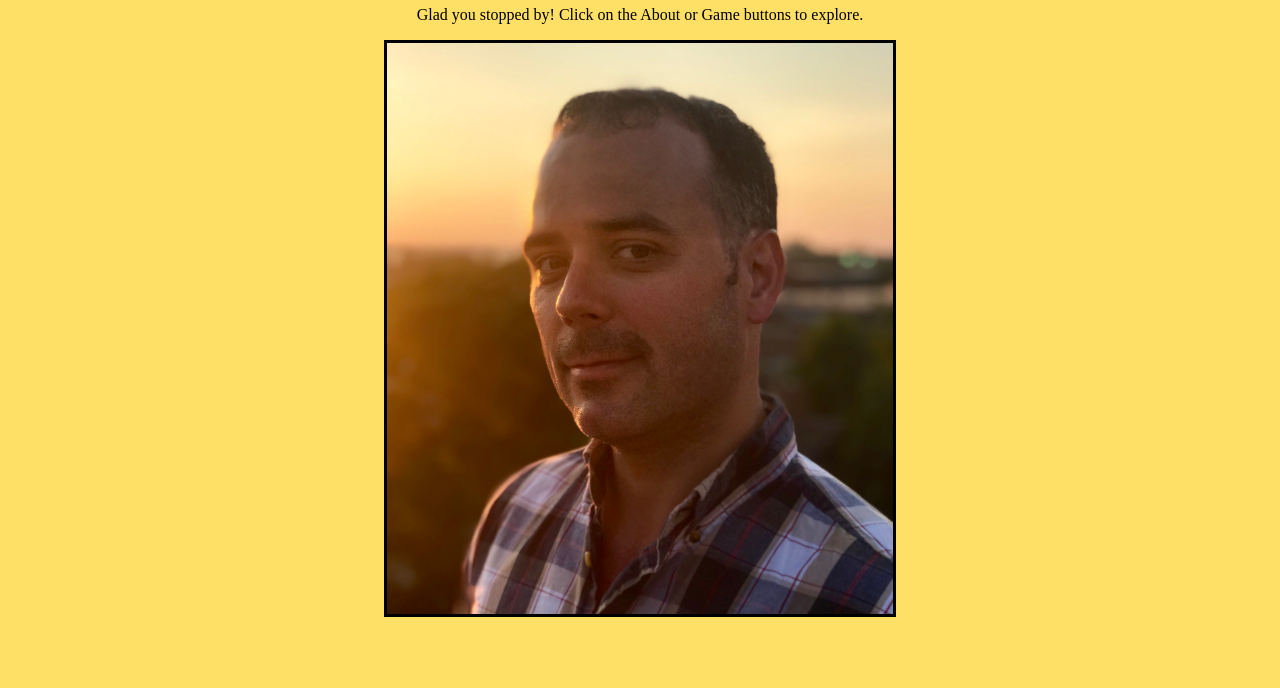
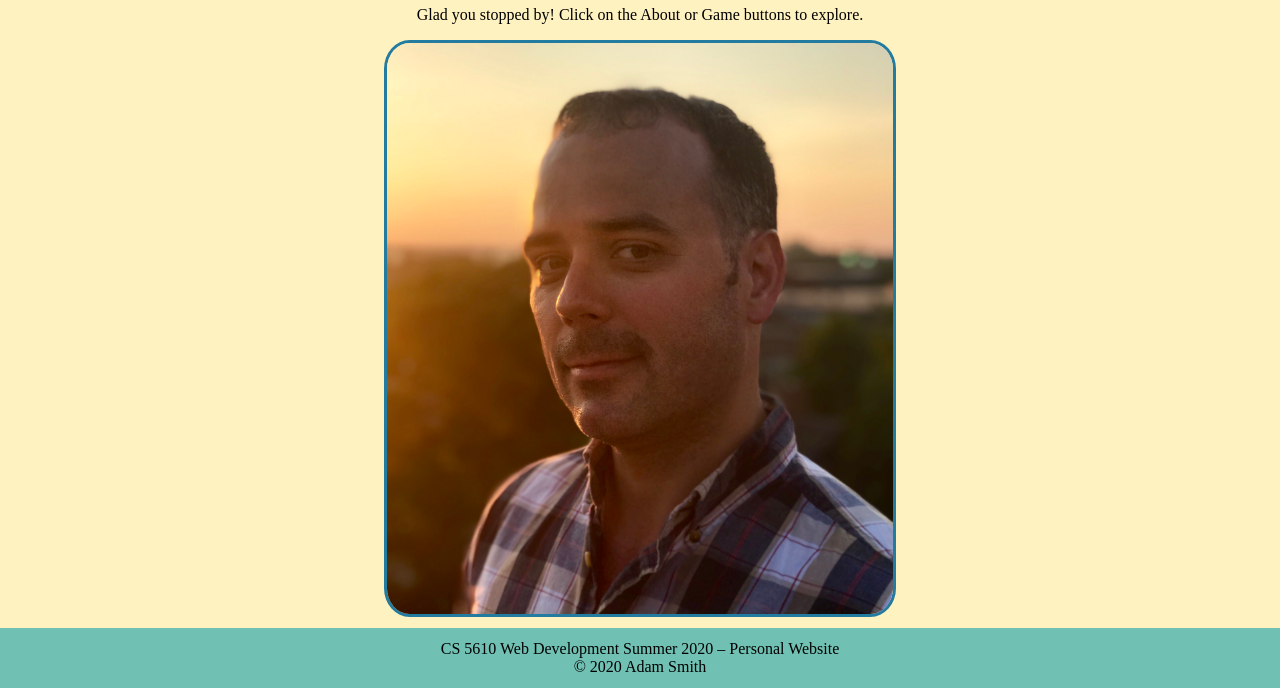
Before and after one commit to mttransplant/CS5610-PersonalWebsite, a website: page index.html in a window 1280 px wide. Shown: the part 112-800 px from the top of the page. Drawn offline with nearby package versions, Linux system fonts and the light colour scheme.

Commit message:
Added a footer div

```diff
--- a/css/index.css
+++ /dev/null
@@ -1,4 +0,0 @@
-#headshot {
-    border: 3px solid black;
-    width: 40%;
-}
--- a/css/style.css
+++ b/css/style.css
@@ -15,8 +15,8 @@
     --nav_bg: rgba(255, 216, 190, 1); */
     /* Dusty */
     --nav_item_text: rgba(80, 81, 79, 1);
-    --nav_item_bg: rgba(242, 95, 92, 1);
-    --page-bg: rgba(255, 224, 102, 1);
+    --nav_item_bg: rgba(242, 95, 92, .8);
+    --page-bg: rgba(255, 224, 102, 0.4);
     --nav_item_border: rgba(36, 123, 160, 1);
     --nav_bg: rgba(112, 193, 179, 1);
 }
@@ -76,6 +76,7 @@ body {
 .main_div {
     margin-top: 60px;
     width: 100%;
+    margin-bottom: 60px;
 }
 
 h1,
@@ -99,6 +100,12 @@ table {
     left: 50%;
     -ms-transform: translate(-50%, -50%);
     transform: translate(-50%, -50%);
+}
+
+#headshot {
+    border: 3px solid var(--nav_item_border);
+    width: 40%;
+    border-radius: 5%;
 }
 
 .table_cat {
@@ -146,3 +153,21 @@ ul {
     margin: 0px;
     padding-inline-start: 20px;
 }
+
+footer {
+    padding: 0;
+    margin: 0;
+    /* margin-top: 60px; */
+    list-style: none;
+    display: flex;
+    align-items: center;
+    justify-content: center;
+    text-align: center;
+    height: 60px;
+    background-color: var(--nav_bg);
+    position: fixed;
+    bottom: 0;
+    left: 0;
+    z-index: 999;
+    width: 100%;
+}
--- /dev/null
+++ b/html_serve/footer.html
@@ -0,0 +1,4 @@
+<div>
+    <div>CS 5610 Web Development Summer 2020 – Personal Website</div>
+    <div>© 2020 Adam Smith</div>
+</div>
--- a/index.html
+++ b/index.html
@@ -6,19 +6,21 @@
     <link rel="shortcut icon" href="/images/favicon.ico" type="image/x-icon">
     <link rel="icon" href="/images/favicon.ico" type="image/x-icon">
     <link href="/css/style.css" rel="stylesheet">
-    <link href="/css/index.css" rel="stylesheet">
+    <!-- TODO find a nice font -->
 </head>
 
 <body>
     <div class="nav_bar"></div>
+    <!-- TODO add banner image -->
     <div class="main_div">
         <h1 class="center_text">Adam's Home Page</h1>
         <p class="center_text">Glad you stopped by! Click on the About or Game buttons to explore.</p>
         <img id="headshot" class="center" src="/images/IMG_3941.jpg" />
     </div>
-
+    <footer></footer>
 </body>
 <script src="https://code.jquery.com/jquery-3.5.1.min.js"></script>
 <script src="/javascripts/nav.js"></script>
 
 </html>
+<!-- TODO create footer -->
--- a/javascripts/nav.js
+++ b/javascripts/nav.js
@@ -1,5 +1,6 @@
 $(function() {
     $(".nav_bar").load("/html_serve/nav.html");
+    $("footer").load("/html_serve/footer.html");
 });
 
 function goToURL(url) {
```
